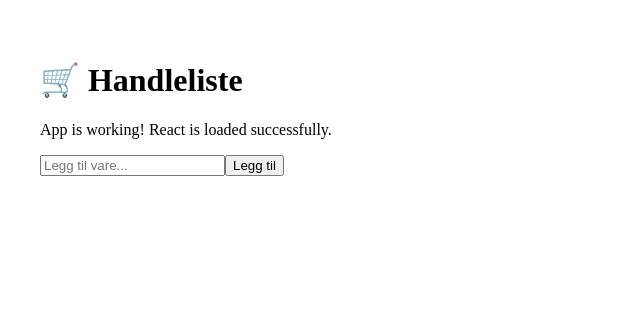
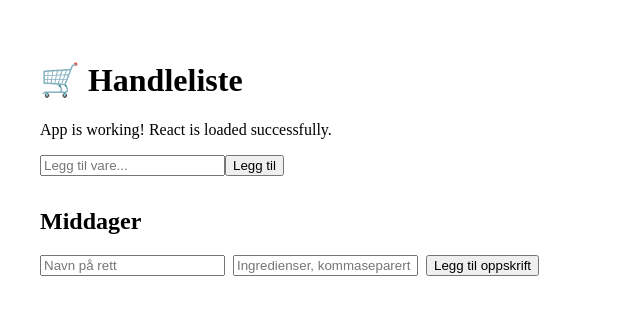
Before and after one commit to Sims84/Handleliste, a React (Vite) app: page / in a window 1280 px wide. Shown: the top 314 px of the page, without its empty margins (0-640 px from the left). Built offline with nearby package versions, Linux system fonts and the light colour scheme.

Commit message:
Add RecipesMenu component and integrate ingredient addition functionality

```diff
--- a/src/App.jsx
+++ b/src/App.jsx
@@ -1,8 +1,19 @@
 import { useState, useEffect } from "react";
+import RecipesMenu from "./components/RecipesMenu";
 
 function App() {
   const [items, setItems] = useState([]);
   const [newItem, setNewItem] = useState("");
+
+  // Legg denne inni App-komponenten din:
+const addIngredientsToList = (ingredients) => {
+  const existing = new Set(items.map(i => i.name.toLowerCase()));
+  const toAdd = ingredients
+    .filter(ing => !existing.has(ing.toLowerCase()))
+    .map(ing => ({ name: ing, bought: false }));
+  if (toAdd.length) setItems(prev => [...prev, ...toAdd]);
+};
+
 
   // Hent lagrede varer fra localStorage
   useEffect(() => {
@@ -54,6 +65,8 @@ function App() {
           </li>
         ))}
       </ul>
+
+      <RecipesMenu onAddIngredients={addIngredientsToList} />
     </div>
   );
 }
--- /dev/null
+++ b/src/components/RecipesMenu.jsx
@@ -0,0 +1,71 @@
+import { useState, useEffect } from "react";
+
+export default function RecipesMenu({ onAddIngredients }) {
+  const [recipes, setRecipes] = useState([]);
+  const [newRecipeName, setNewRecipeName] = useState("");
+  const [newRecipeIngredients, setNewRecipeIngredients] = useState("");
+
+  // last recipes fra localStorage
+  useEffect(() => {
+    const saved = localStorage.getItem("recipes");
+    if (saved) setRecipes(JSON.parse(saved));
+  }, []);
+
+  // lagre recipes
+  useEffect(() => {
+    localStorage.setItem("recipes", JSON.stringify(recipes));
+  }, [recipes]);
+
+  const addRecipe = () => {
+    if (!newRecipeName.trim()) return;
+    const ingList = newRecipeIngredients
+      .split(",")
+      .map(s => s.trim())
+      .filter(Boolean);
+    setRecipes([...recipes, { name: newRecipeName.trim(), ingredients: ingList }]);
+    setNewRecipeName("");
+    setNewRecipeIngredients("");
+  };
+
+  const useRecipe = (rec) => {
+    if (typeof onAddIngredients === "function") {
+      onAddIngredients(rec.ingredients);
+    }
+  };
+
+  return (
+    <section style={{ marginTop: "2rem" }}>
+      <h2>Middager</h2>
+
+      <div style={{ display: "flex", gap: 8, marginBottom: 12, flexWrap: "wrap" }}>
+        <input
+          value={newRecipeName}
+          onChange={e => setNewRecipeName(e.target.value)}
+          placeholder="Navn på rett"
+        />
+        <input
+          value={newRecipeIngredients}
+          onChange={e => setNewRecipeIngredients(e.target.value)}
+          placeholder="Ingredienser, kommaseparert"
+        />
+        <button onClick={addRecipe}>Legg til oppskrift</button>
+      </div>
+
+      <ul>
+        {recipes.map((rec, idx) => (
+          <li key={idx} style={{ marginTop: 12 }}>
+            <strong>{rec.name}</strong>
+            <button onClick={() => useRecipe(rec)} style={{ marginLeft: 8 }}>
+              Legg ingredienser i handlelista
+            </button>
+            <ul>
+              {rec.ingredients.map((ing, j) => (
+                <li key={j}>{ing}</li>
+              ))}
+            </ul>
+          </li>
+        ))}
+      </ul>
+    </section>
+  );
+}
```
